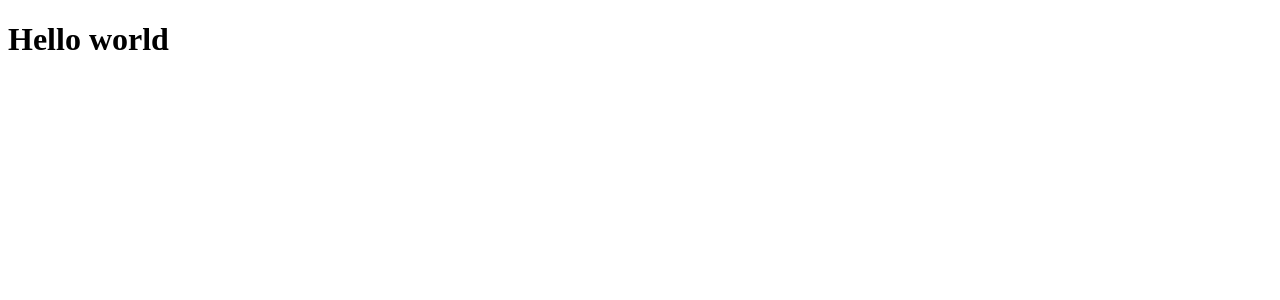
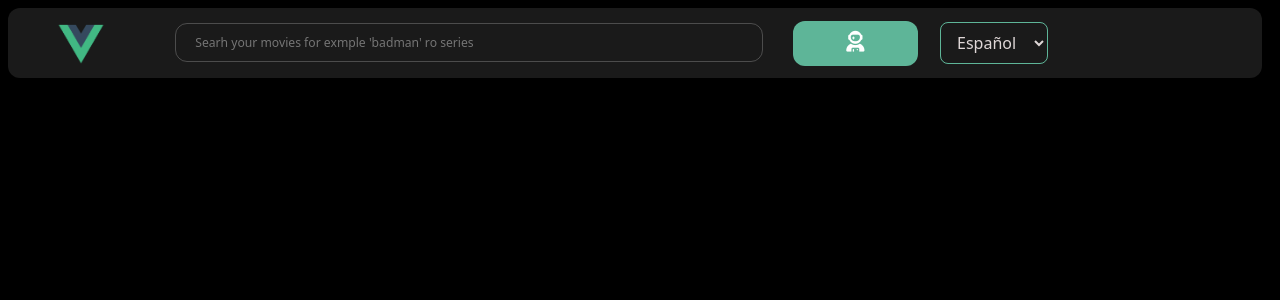
Before and after one commit to Harolin-23/Proyects-Vue, a Vue app in the folder PelisVue/: page / in a window 1280 px wide. Shown: the top 300 px of the page. Built offline with nearby package versions, Linux system fonts and the light colour scheme.

Commit message:
chore: Update npm dependencies and add new files for pelis Vue  project

```diff
--- a/PelisVue/index.html
+++ b/PelisVue/index.html
@@ -9,5 +9,6 @@
   <body>
     <div id="app"></div>
     <script type="module" src="/src/main.ts"></script>
+    <script src="https://kit.fontawesome.com/c6d8f80d22.js" crossorigin="anonymous"></script>
   </body>
 </html>
--- a/PelisVue/package.json
+++ b/PelisVue/package.json
@@ -9,6 +9,7 @@
     "preview": "vite preview"
   },
   "dependencies": {
+    "sass": "^1.77.8",
     "vue": "^3.4.37"
   },
   "devDependencies": {
--- a/PelisVue/src/App.vue
+++ b/PelisVue/src/App.vue
@@ -1,13 +1,15 @@
 <script setup lang="ts">
+
+import Header from './components/header/header.vue';
+
+
 
 </script>
 
 <template>
-  <div>
-    <h1>Hello world</h1>
-  </div>
-
+  <Header />
 
 </template>
 <style scoped>
+
 </style>
--- /dev/null
+++ b/PelisVue/src/components/header/header.vue
@@ -0,0 +1,215 @@
+<template>
+    <header>
+        <div class="logo">
+                <img src="../../assets/Pasted image 20240813171817.png" alt="Logo">
+                <h2>Pelis Vue</h2>
+        </div>
+        <div class="search-box">
+            <input type="text" placeholder="Searh your movies for exmple 'badman' ro series ">
+        </div>
+        <div class="prefencs-user">
+            <p><i class="fa-solid fa-user-astronaut"></i><div class="resp-l">Login</div></p>
+        </div>
+        <div class="country-select">
+            <select>
+                <option value="en">
+                    English
+                    <img src="https://upload.wikimedia.org/wikipedia/en/a/a4/Flag_of_the_United_States.svg" alt="English Flag">
+                </option>
+                <option value="es" selected>
+                    <img src="https://upload.wikimedia.org/wikipedia/commons/9/9a/Flag_of_Spain.svg" alt="Spanish Flag">
+                    Español
+                </option>
+                <option value="fr">
+                    <img src="https://upload.wikimedia.org/wikipedia/en/c/c3/Flag_of_France.svg" alt="French Flag">
+                    Français
+                </option>
+            </select>
+        </div>
+    </header>
+</template>
+
+<script>
+export default {
+    name: 'Header',
+    props: {
+        isActive: {
+            type: Boolean,
+            required: true
+        }
+    }
+}
+</script>
+
+<style scoped>
+ header{
+    background-color: #272727ab;
+    color: #fff;
+    border-radius: 12px;
+    height: 50px;
+    width: 98%;
+    padding: 10px 0px 10px 0px;
+    backdrop-filter: blur(12px );
+    box-shadow: 1px 1px 2px 5px solid rgba(0, 0, 0, 0.26);
+    position: fixed;
+    display: flex;
+    align-items: center;
+    gap: 1px;
+  }
+  .logo {
+    width: 250px;
+    height: 100%;
+    display: flex;
+    align-items: center;
+
+    h2{
+        position: absolute;
+        font-size: calc(1em + 1vw);
+        margin-left: 40px;
+        cursor: pointer;
+    }
+    img {
+     margin-left: 20px;
+     width: 20%;
+     height: 100%;
+     object-fit: contain;
+     cursor: pointer;
+    }
+    }
+
+    .search-box{
+        width: 70%;
+        height: 100%;
+        padding-top: 10px;
+        display: flex;
+        justify-content: center;
+        input{
+            font-size: calc(0.2em + 0.7vw);
+            width: 90%;
+            height: 70%;
+            padding-left: 3%;
+            border-radius: 12px;
+            border: 1px solid rgba(255, 255, 255, 0.219);
+            background-color: rgba(255, 255, 255, 0);
+            color: white;
+            &:focus{
+                outline: none;
+                font-size: calc(0.1em + 0.7vw);
+            }
+        }
+    }
+
+    .prefencs-user{
+        width:7%;
+        height: 80%;
+        background-color: rgba(127, 255, 212, 0.678);
+        border-radius: 12px;
+        display: flex;
+        justify-content: center;
+        align-items: center;
+        font-size: calc(0.4em + 1vw);
+        cursor: pointer;
+        padding-bottom: 5px;
+        box-shadow: 1px 1px 2px 5px solid rgba(0, 0, 0, 0.39);
+        p i{
+            margin-right: 10px;
+        }
+        &:hover{
+            transform: scale(1.05);
+        }
+        &:active{
+            transform: scale(1);
+        }
+    }
+
+    .country-select {
+    select {
+    border: none;
+    background: transparent;
+    outline: none;
+    padding: 0;
+    margin: 0;
+    font-family: inherit;
+    font-size: inherit;
+    line-height: inherit;
+    display: flex;
+    align-items: center;
+    border-radius: 8px;
+    border: 1px solid rgba(127, 255, 212, 0.678);
+    margin-left: 12px;
+    padding: 8px 12px;
+    color: #dfd7d7;
+
+    &:focus {
+      outline: none;
+      border: 1px solid rgb(56, 255, 66)(127, 255, 212, 0.678);
+    }
+    option {
+      display: flex;
+      align-items: center;
+      padding: 4px;
+      color: black;
+    }
+    img {
+      width: 24px;
+      height: 16px;
+      margin-right: 8px;
+      vertical-align: middle;
+    }
+  }
+}
+
+@media screen and (max-width: 1298px) {
+    header{
+        gap: 10px;
+    }
+    .resp-l{
+        display: none;
+    }
+
+      .prefencs-user{
+        width: 10%;
+        p{
+            margin: 0px;
+            i{
+                margin: 0px
+            }
+        }
+    }
+
+    .prefencs-user{
+        font-size: calc(0.5em + 1vw);
+    }
+    .logo{
+        width: 10%;
+        margin-right: 12px;
+        img{
+            width: 100%;
+            height: 100%;
+        }
+        h2{
+            display: none;
+        }
+    }
+
+    .search-box{
+        width: 50%;
+    }
+
+
+}
+
+@media screen and (max-width: 600px) {
+    .country-select{
+        display: none;
+    }
+
+    .prefencs-user{
+        width: 30%;
+    }
+
+}
+
+
+
+</style>
--- /dev/null
+++ b/PelisVue/src/global/general.scss
@@ -0,0 +1,10 @@
+*{
+    transition: 0.3s ease-in;
+    font-family: system-ui, -apple-system, BlinkMacSystemFont, 'Segoe UI', Roboto, Oxygen, Ubuntu, Cantarell, 'Open Sans', 'Helvetica Neue', sans-serif;
+}
+
+body{
+    background-color: rgb(0, 0, 0);
+    color: white;
+    margin-right: 6%;
+}
--- a/PelisVue/src/main.ts
+++ b/PelisVue/src/main.ts
@@ -1,4 +1,5 @@
 import { createApp } from 'vue'
+import '../src/global/general.scss';
 import App from './App.vue'
 
 createApp(App).mount('#app')
```
Also changed, not shown: PelisVue/src/assets/Pasted image 20240813171817.png (added), 1 other file (tests, documents, lock files or other folders).
